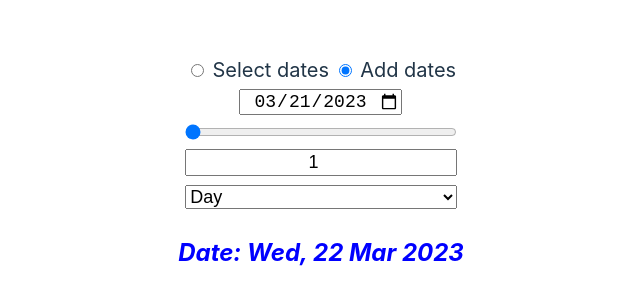
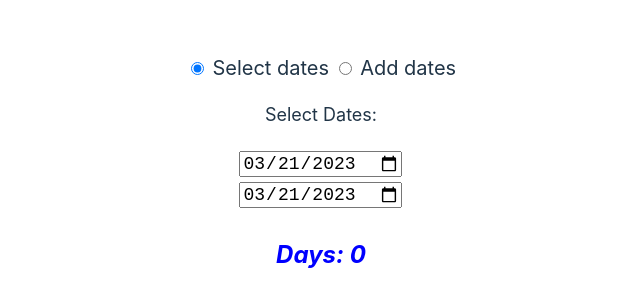
Before and after one commit to sigmaSd/datediff, a Svelte app: page / in a window 1280 px wide. Shown: the part 225-532 px from the top of the page, without its empty margins (319-959 px from the left). Built offline with nearby package versions, Linux system fonts and the light colour scheme.

Commit message:
retouche

```diff
--- a/public/sw.js
+++ b/public/sw.js
@@ -1,7 +1,7 @@
 // Cache requests so the app can work offline
 // Uncomment to enable caching
 // https://developer.mozilla.org/en-US/docs/Web/Progressive_web_apps/Offline_Service_workers
-const cacheName = "dateDiff-v6";
+const cacheName = "dateDiff-v7";
 
 self.addEventListener("fetch", (e) => {
   e.respondWith(
--- a/src/App.svelte
+++ b/src/App.svelte
@@ -2,7 +2,7 @@
   import SelectDates from "./lib/SelectDates.svelte";
   import AddDates from "./lib/AddDates.svelte";
 
-  let appOption: "selectDates" | "addDates" = "addDates";
+  let appOption: "selectDates" | "addDates" = "selectDates";
 </script>
 
 <main>
```
Also changed, not shown: 3 other files (tests, documents, lock files or other folders).
